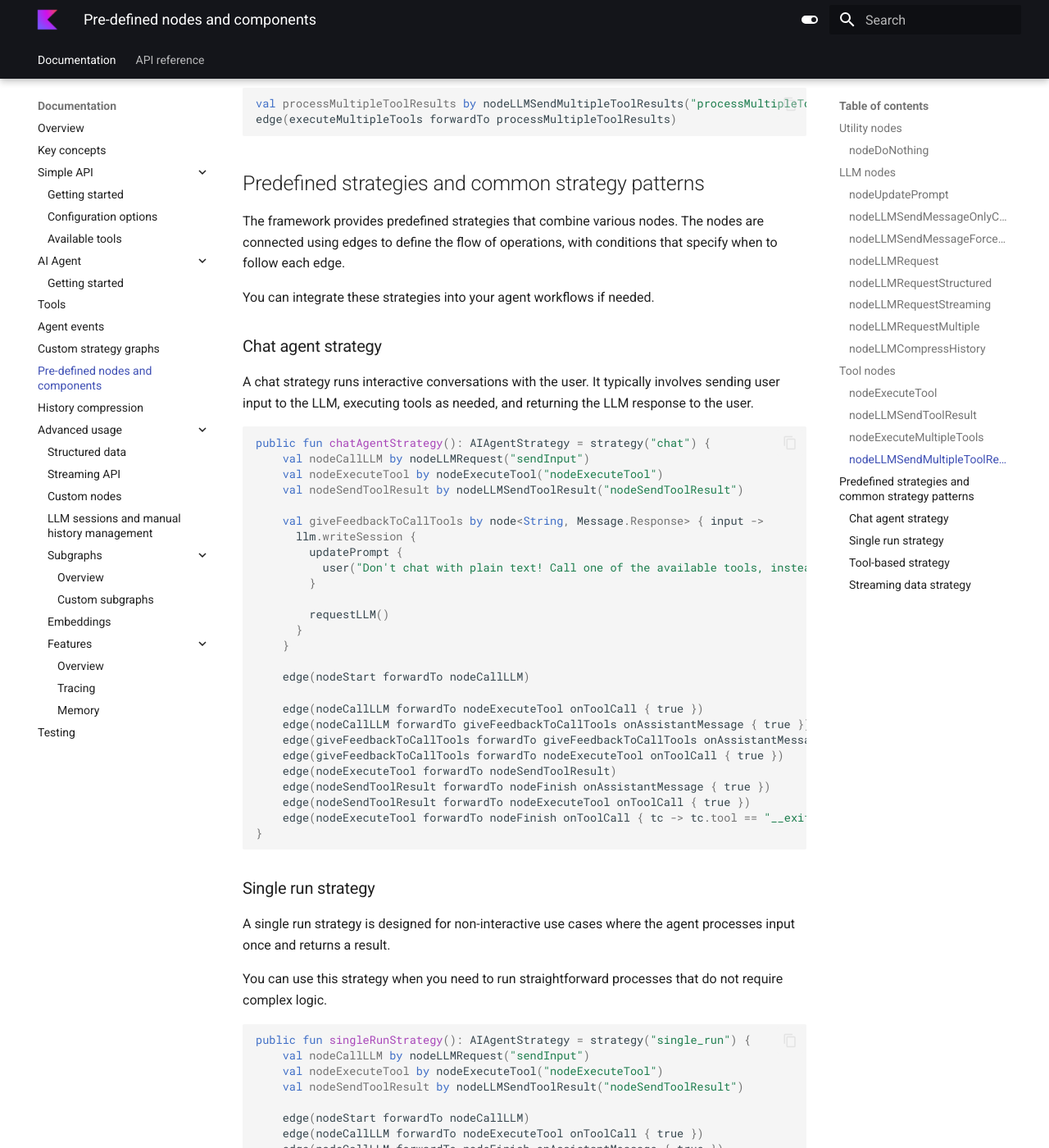
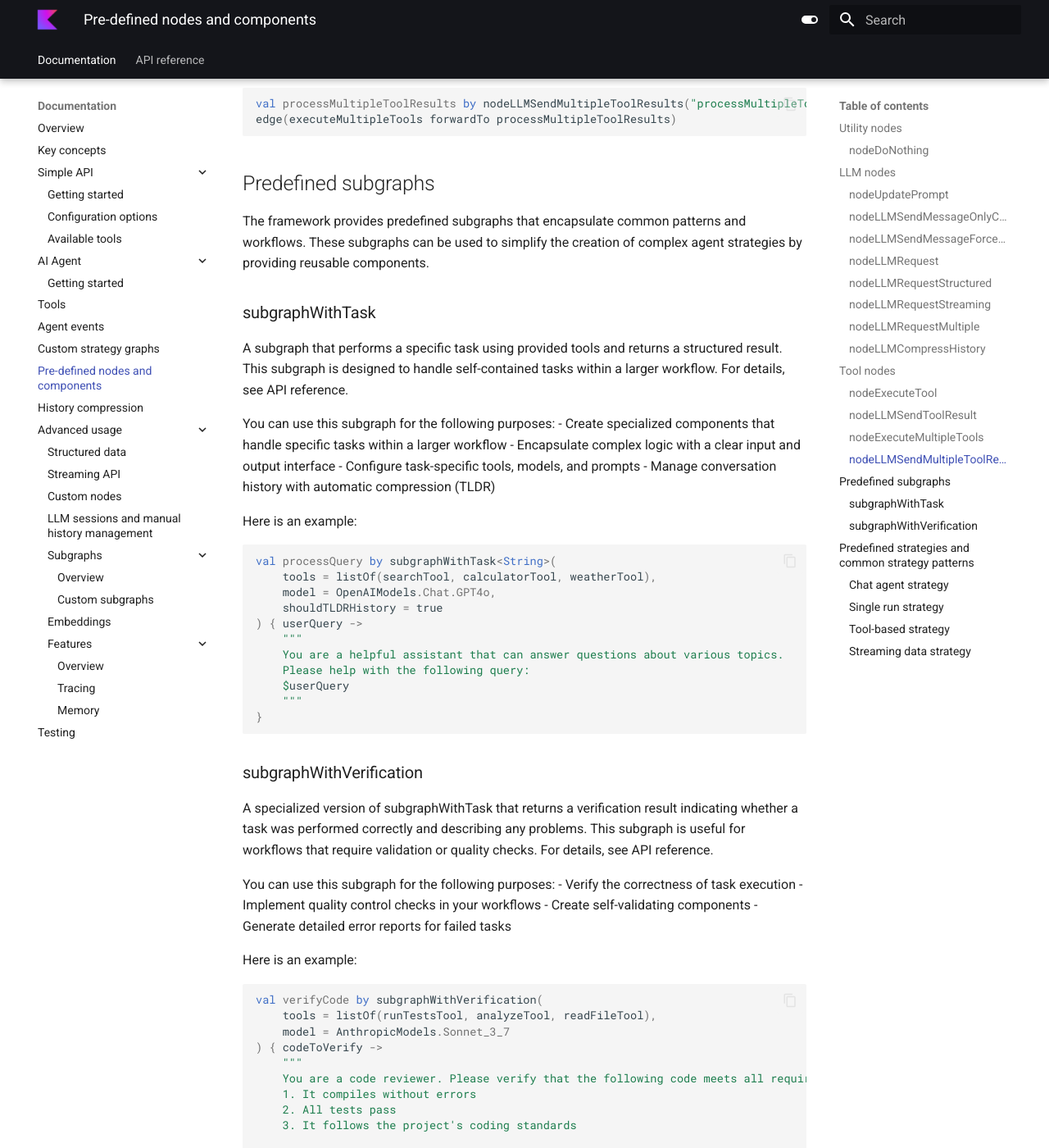
Before and after one commit to JetBrains/koog-docs, an MkDocs documentation site: the page built from docs/nodes-and-components.md, in a window 1280 px wide and 1400 px high, scrolled down 4720 px. Shown: the whole window at 82% size. Built offline with MkDocs 1.6.1 and Material for MkDocs 9.7.7, drawn with Linux system fonts in a browser that asks for light colours; some of the changed text lies outside the part shown.

Commit message:
Add subgraph with task docs

````diff
--- a/docs/nodes-and-components.md
+++ b/docs/nodes-and-components.md
@@ -197,6 +197,65 @@ val processMultipleToolResults by nodeLLMSendMultipleToolResults("processMultipl
 edge(executeMultipleTools forwardTo processMultipleToolResults)
 ```
 
+## Predefined subgraphs
+
+The framework provides predefined subgraphs that encapsulate common patterns and workflows. These subgraphs can be used to simplify the creation of complex agent strategies by providing reusable components.
+
+### subgraphWithTask
+
+A subgraph that performs a specific task using provided tools and returns a structured result. This subgraph is designed to handle self-contained tasks within a larger workflow. For details, see API reference.<!--[TODO] Link to API reference-->
+
+You can use this subgraph for the following purposes:
+- Create specialized components that handle specific tasks within a larger workflow
+- Encapsulate complex logic with a clear input and output interface
+- Configure task-specific tools, models, and prompts
+- Manage conversation history with automatic compression (TLDR)
+
+Here is an example:
+
+```kotlin
+val processQuery by subgraphWithTask<String>(
+    tools = listOf(searchTool, calculatorTool, weatherTool),
+    model = OpenAIModels.Chat.GPT4o,
+    shouldTLDRHistory = true
+) { userQuery ->
+    """
+    You are a helpful assistant that can answer questions about various topics.
+    Please help with the following query:
+    $userQuery
+    """
+}
+```
+
+### subgraphWithVerification
+
+A specialized version of subgraphWithTask that returns a verification result indicating whether a task was performed correctly and describing any problems. This subgraph is useful for workflows that require validation or quality checks. For details, see API reference.<!--[TODO] Link to API reference-->
+
+You can use this subgraph for the following purposes:
+- Verify the correctness of task execution
+- Implement quality control checks in your workflows
+- Create self-validating components
+- Generate detailed error reports for failed tasks
+
+Here is an example:
+
+```kotlin
+val verifyCode by subgraphWithVerification(
+    tools = listOf(runTestsTool, analyzeTool, readFileTool),
+    model = AnthropicModels.Sonnet_3_7
+) { codeToVerify ->
+    """
+    You are a code reviewer. Please verify that the following code meets all requirements:
+    1. It compiles without errors
+    2. All tests pass
+    3. It follows the project's coding standards
+
+    Code to verify:
+    $codeToVerify
+    """
+}
+```
+
 ## Predefined strategies and common strategy patterns
 
 The framework provides predefined strategies that combine various nodes.
````
